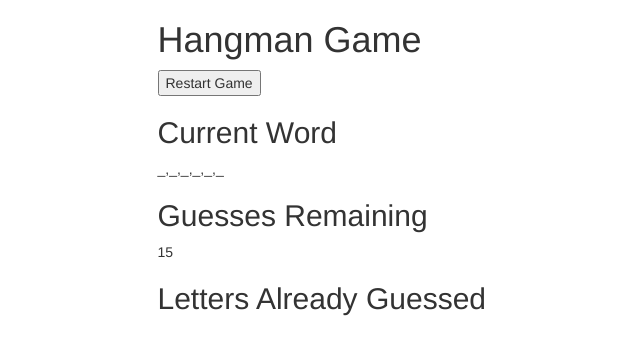
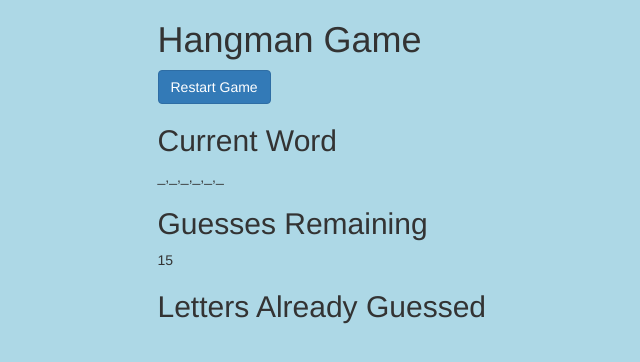
Before and after one commit to edogg23/Hangman-Game, a plain HTML site: page index.html in a window 1280 px wide. Shown: the whole page, without its empty margins (205-845 px from the left). Drawn offline with nearby package versions, Linux system fonts and the light colour scheme.

Commit message:
Add 1st colors

```diff
--- a/assets/css/style.css
+++ b/assets/css/style.css
@@ -0,0 +1,3 @@
+body {
+	background-color: lightblue;
+}
--- a/index.html
+++ b/index.html
@@ -23,7 +23,7 @@
 					<div class="notification notification-lose"></div>
 				</div>
 				<div class="actions">
-					<button class="action action-restart">Restart Game</button>
+					<button type="button" class="action action-restart btn btn-primary">Restart Game</button>
 				</div>
 				<h2>Current Word</h2>
 				<div class="hangman-word"></div>
```
